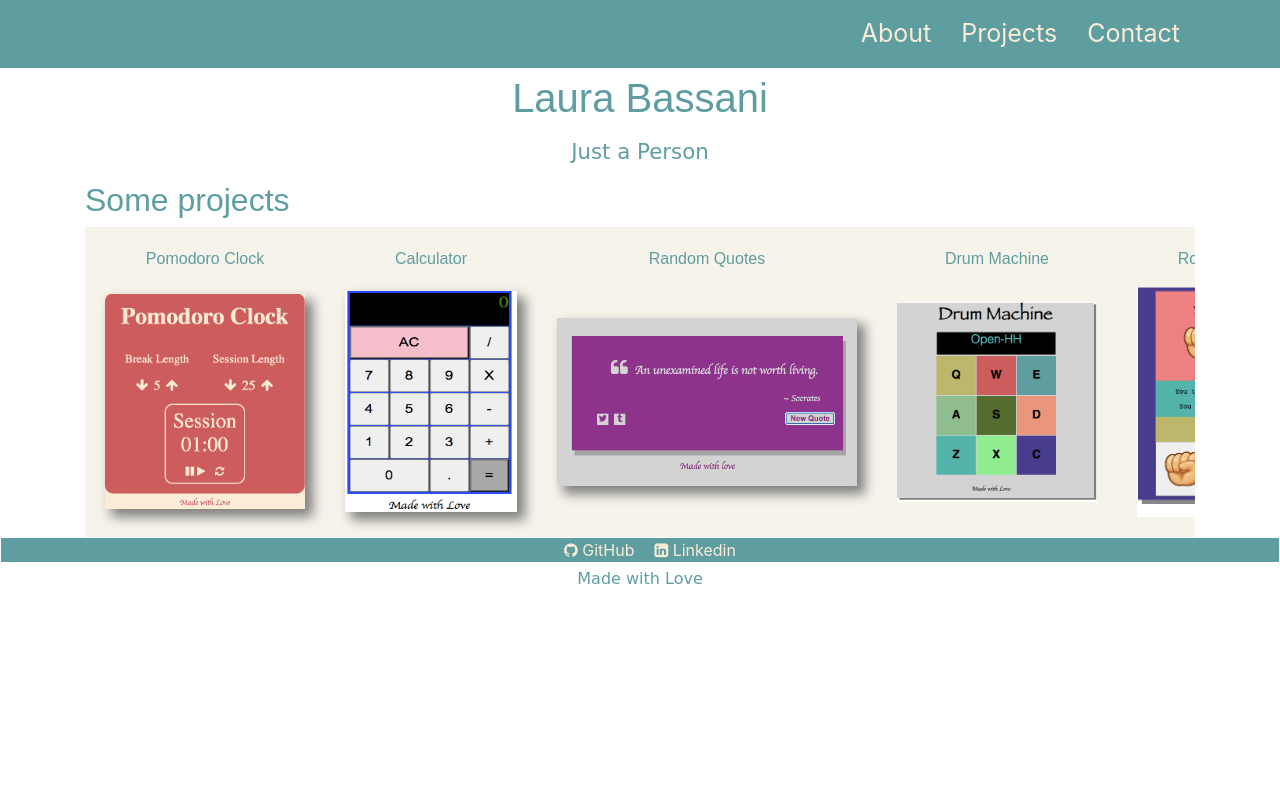
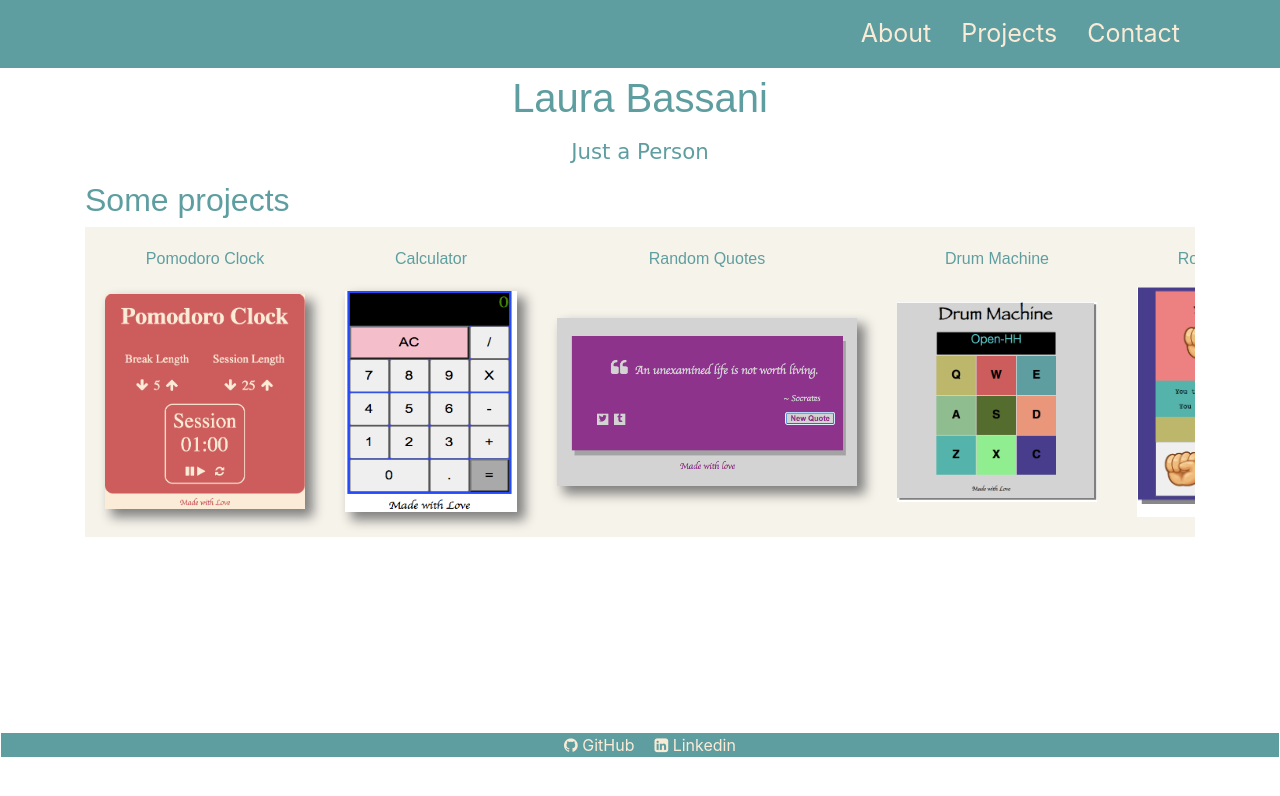
Before and after one commit to LauraBas/Blog, a plain HTML site: page index.html in a window 1280 px wide. Drawn offline with nearby package versions, Linux system fonts and the light colour scheme.

Commit message:
delete footer

```diff
--- a/design.css
+++ b/design.css
@@ -71,13 +71,6 @@ p {
 
 }
 
-#chau {
-  color: cadetblue;
-  font-family: cursive;
-  text-align: center;
-  margin-top: 5px;
-
-}
 
 #clock {
   width: 200px;
@@ -150,3 +143,6 @@ p {
   box-shadow:7px 7px 11px 1px grey;
 
 }
+#containerAll{
+   height: 83vh;
+}
--- a/blog.html
+++ b/index.html
@@ -29,7 +29,7 @@
   </div>
 </nav>
 
-<div class="container">
+<div class="container" id="containerAll">
   <div id="all">
     <section id="welcome-section">
       <h1>Laura Bassani</h1>
@@ -94,6 +94,5 @@
     </div>
   </section>
 </div>
-<footer id="chau">Made with Love</footer>
 </body>
 </html>
```
